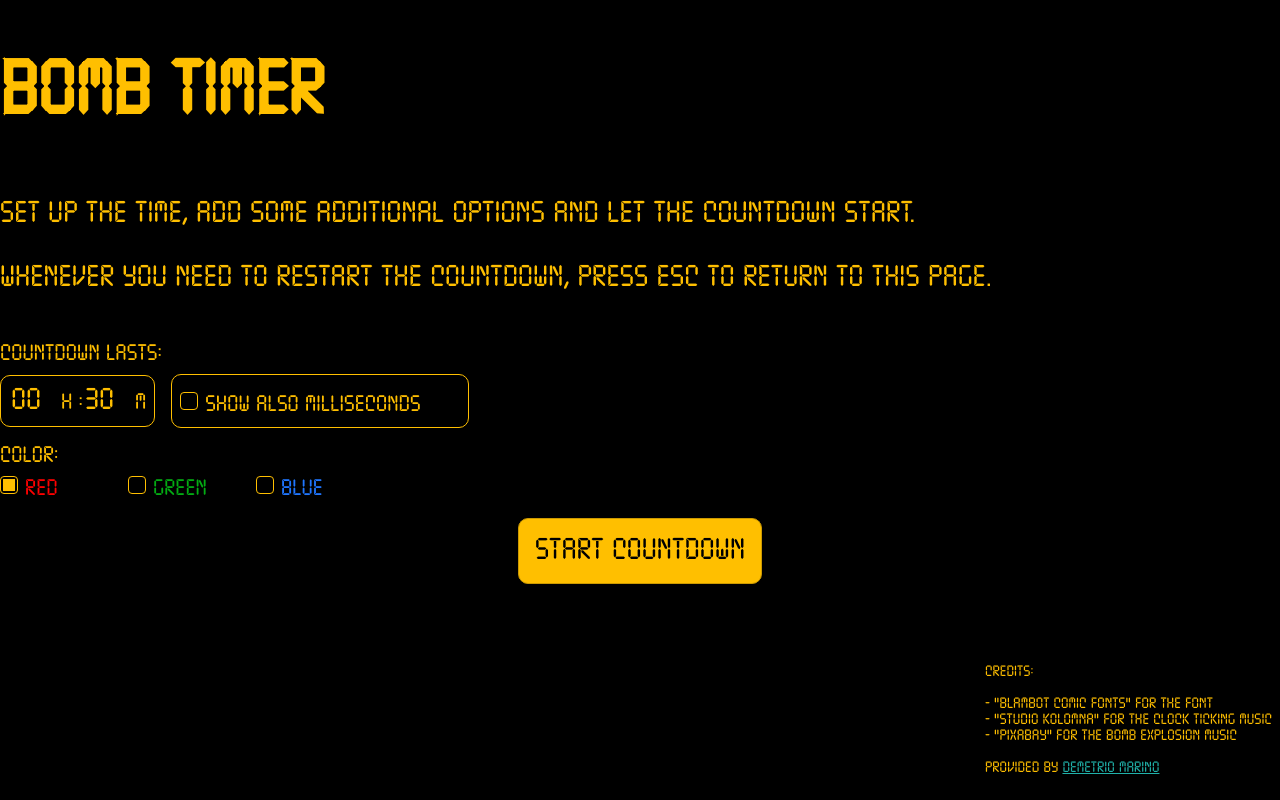
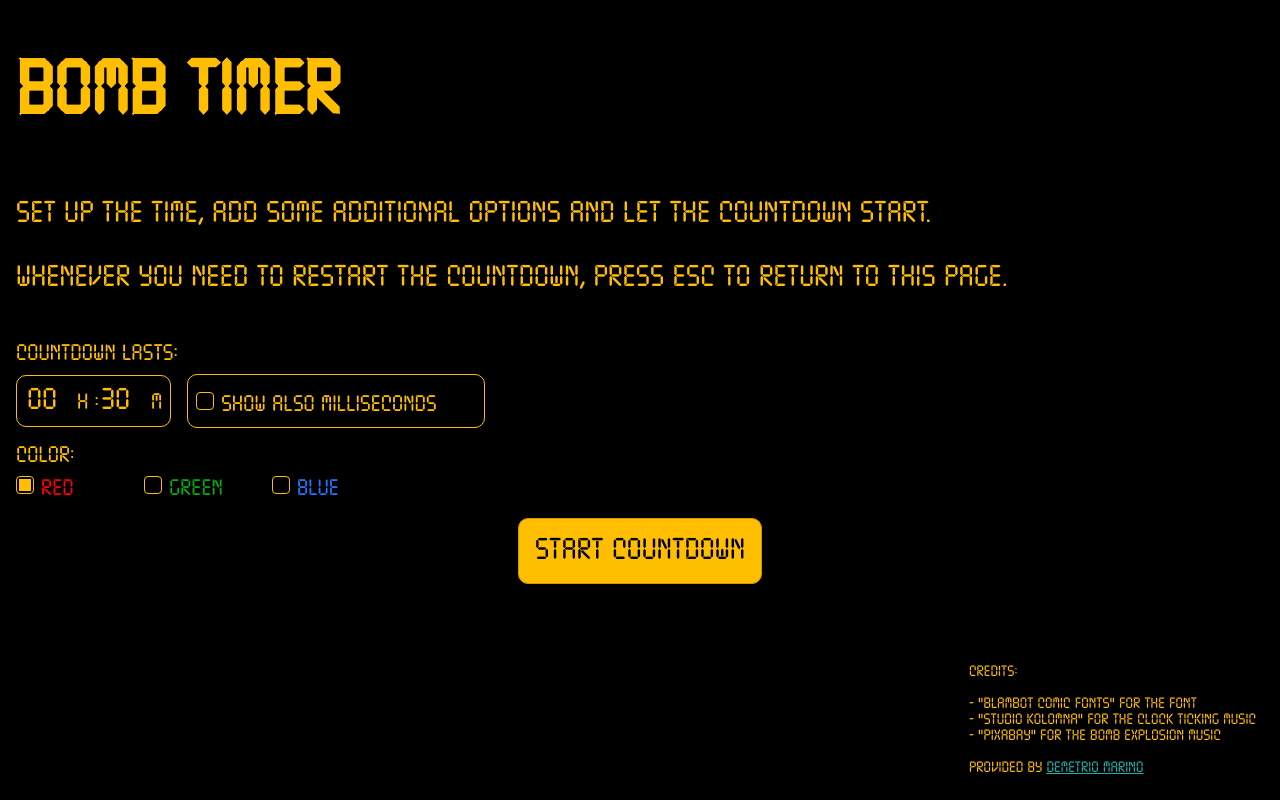
Before and after one commit to ThisIsDemetrio/bomb-timer, an Angular app: page / in a window 1280 px wide. Built offline with nearby package versions, Linux system fonts and the light colour scheme.

Commit message:
feat: minor tweaks in configuration css

```diff
--- a/src/app/configuration/configuration.component.scss
+++ b/src/app/configuration/configuration.component.scss
@@ -4,12 +4,12 @@ $color: #ffbf00;
 :host {
   font-family: 'TickingTimebomb', sans-serif;
   height: 100%;
-  width: 100%;
+  padding: 0 1rem;
 
   display: flex;
   flex-direction: column;
   position: relative;
-  gap: 1rem 2rem;
+  gap: 1rem;
 
   font-size: 1.5rem;
   color: $color;
@@ -71,7 +71,7 @@ $color: #ffbf00;
         }
 
         // Checkbox btn container
-        input[type='checkbox'] + label {
+        input[type='checkbox']+label {
           display: flex;
           width: 1rem;
           height: 1rem;
@@ -81,7 +81,7 @@ $color: #ffbf00;
         }
 
         // Checkbox btn content when checked
-        input[type='checkbox']:checked + label::before {
+        input[type='checkbox']:checked+label::before {
           content: '';
           position: absolute;
           width: 0.75rem;
@@ -99,7 +99,6 @@ $color: #ffbf00;
   }
 
   .additional-options {
-    align-items: left;
     justify-content: center;
     display: flex;
     flex-direction: column;
@@ -121,7 +120,7 @@ $color: #ffbf00;
         }
 
         // Radio btn container
-        input[type='radio'] + label {
+        input[type='radio']+label {
           display: flex;
           width: 1rem;
           height: 1rem;
@@ -131,7 +130,7 @@ $color: #ffbf00;
         }
 
         // Radio btn content when selected
-        input[type='radio']:checked + label::before {
+        input[type='radio']:checked+label::before {
           content: '';
           position: absolute;
           width: 0.75rem;
@@ -179,7 +178,7 @@ $color: #ffbf00;
   .credits {
     position: absolute;
     bottom: 0.5rem;
-    right: 0.5rem;
+    right: 1.5rem;
     font-size: 1rem;
 
     a {
```
